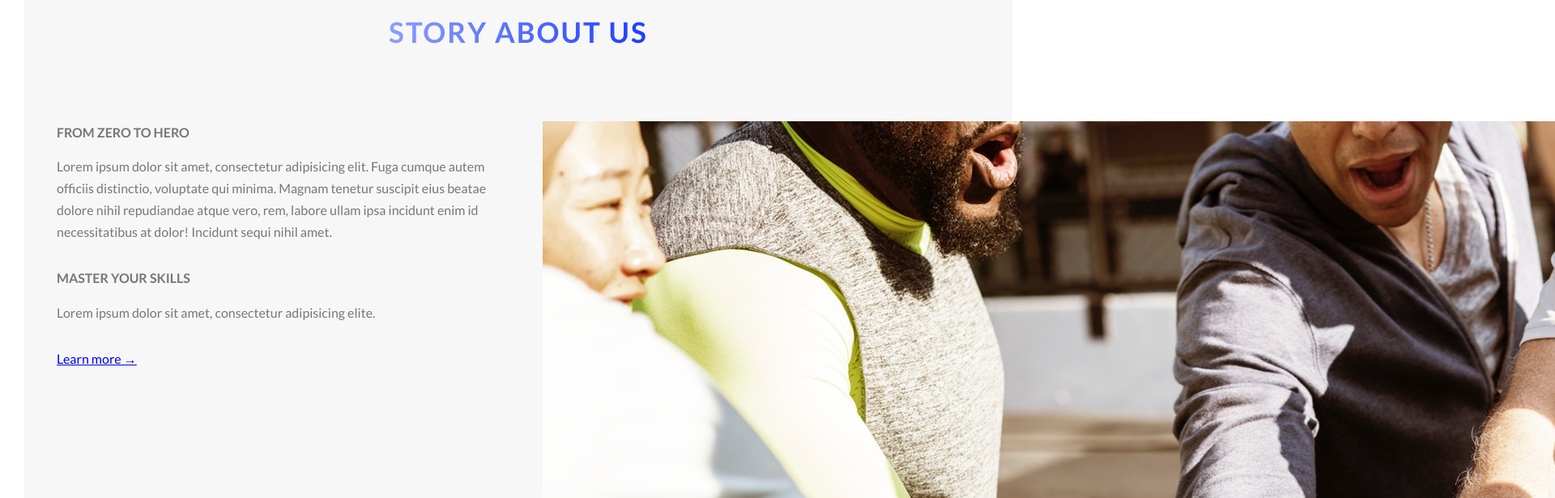
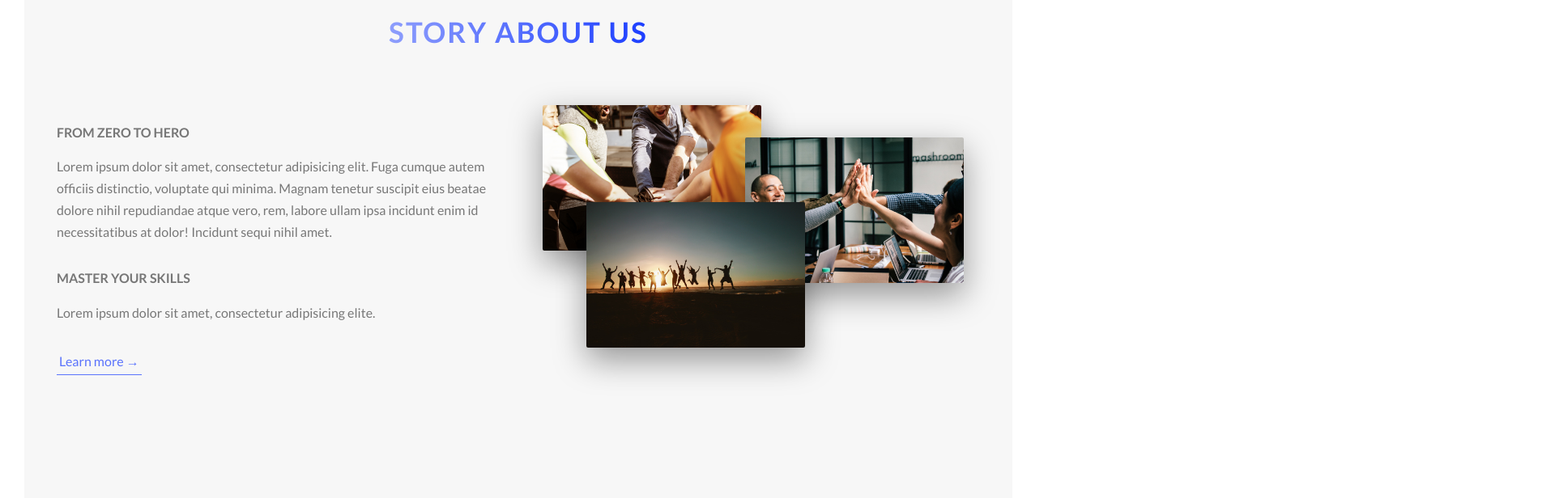
Before and after one commit to LuuBaoChau/Website-Landing-Page, a website: page index.html in a window 1280 px wide. Shown: the part 780-1396 px from the top of the page at 81% size, 1920 px wide, since content can reach past the window. Drawn offline with Linux system fonts and the light colour scheme.

Commit message:
about us

```diff
--- a/index.html
+++ b/index.html
@@ -60,7 +60,7 @@
                 <p class="paragraph">
                     Lorem ipsum dolor sit amet, consectetur adipisicing elite.
                 </p>
-                <a href="/redirect?Id=Ok7QNCdcSHCUf3tyR7o94w%3d%3d" class="btn-text">Learn more &rarr;</a>
+                <a href="#" class="btn-text">Learn more &rarr;</a>
             </div>
             <div class="col-1-of-2">
                 <div class="composition">
--- a/sass/Abstracts/_variables.scss
+++ b/sass/Abstracts/_variables.scss
@@ -13,3 +13,7 @@ $color-grey-light-1: #f7f7f7;
 $grid-width: 114rem;
 $gutter-vertical: 8rem; // margin bottom giữa các row
 $gutter-horizontal: 6rem; // giá trị khoảng cách giữa các column
+
+/* ------ font ------ */
+
+$default-font-size: 1.6rem;
--- a/sass/Component/_buttons.scss
+++ b/sass/Component/_buttons.scss
@@ -1,4 +1,7 @@
 /* Component: những thuộc tính có thể tái sử dụng, ở dự án này là file button */
+
+
+/* ----------- header -----------*/
 
 .btn {
     &:link,
@@ -52,3 +55,29 @@
         /*thay đổi trạng thái của phần tử trước khi bắt đầu sau khi kết thúc Animation.*/
     }
 }
+
+
+/* ---------- about us ------------*/
+
+.btn-text {
+    &:link,
+    &:visited {
+        color: $color-primary;
+        display: inline-block;
+        text-decoration: none;
+        border-bottom: 1px solid $color-primary;
+        padding: .3rem;
+        font-size: $default-font-size;
+        transition: all .2s;
+    }
+    &:hover {
+        background-color: $color-primary;
+        color: $color-white;
+        box-shadow: 0 1rem 2rem rgba($color-black, .15);
+        transform: translateY(-.2rem);
+    }
+    &:active {
+        box-shadow: 0 .5rem 1rem rgba($color-black, .15);
+        transform: translateY(0);
+    }
+}
--- /dev/null
+++ b/sass/Component/_composition.scss
@@ -0,0 +1,40 @@
+/* --- img phần about us ---*/
+
+.composition {
+    position: relative;
+    /* để element cha composition là relative để có thể chỉnh vị trí các images xung quanh element cha này.*/
+    &__photo {
+        width: 50%;
+        box-shadow: 0 1.5rem 4rem rgba($color-black, .4);
+        border-radius: .2rem;
+        outline-offset: 1rem;
+        position: absolute;
+        z-index: 10;
+        transition: all .2s;
+        /* chỉnh vị trí cho từng img */
+        &--p1 {
+            left: 0;
+            top: -2rem;
+        }
+        &--p2 {
+            right: 2rem;
+            top: 2rem;
+        }
+        &--p3 {
+            left: 10%;
+            top: 10rem;
+        }
+        &:hover {
+            outline: 1.5rem solid $color-primary;
+            transform: scale(1.05);
+            /*to ảnh đc hover*/
+            box-shadow: 0 2.5rem 4rem rgba($color-black, .5);
+            z-index: 20;
+            /*xếp những img được hover lên trên*/
+        }
+        &:hover &__photo:not(:hover) {
+            /*những img k được hover*/
+            transform: scale(.9)/* nhỏ ảnh k đc hover*/
+        }
+    }
+}
--- a/sass/main.scss
+++ b/sass/main.scss
@@ -19,6 +19,7 @@ dark blue:#1c3eff
 /* --- */
 
 @import './Component/buttons';
+@import './Component/composition';
 
 /* --- */
 
```
Also changed, not shown: css/style.css.
